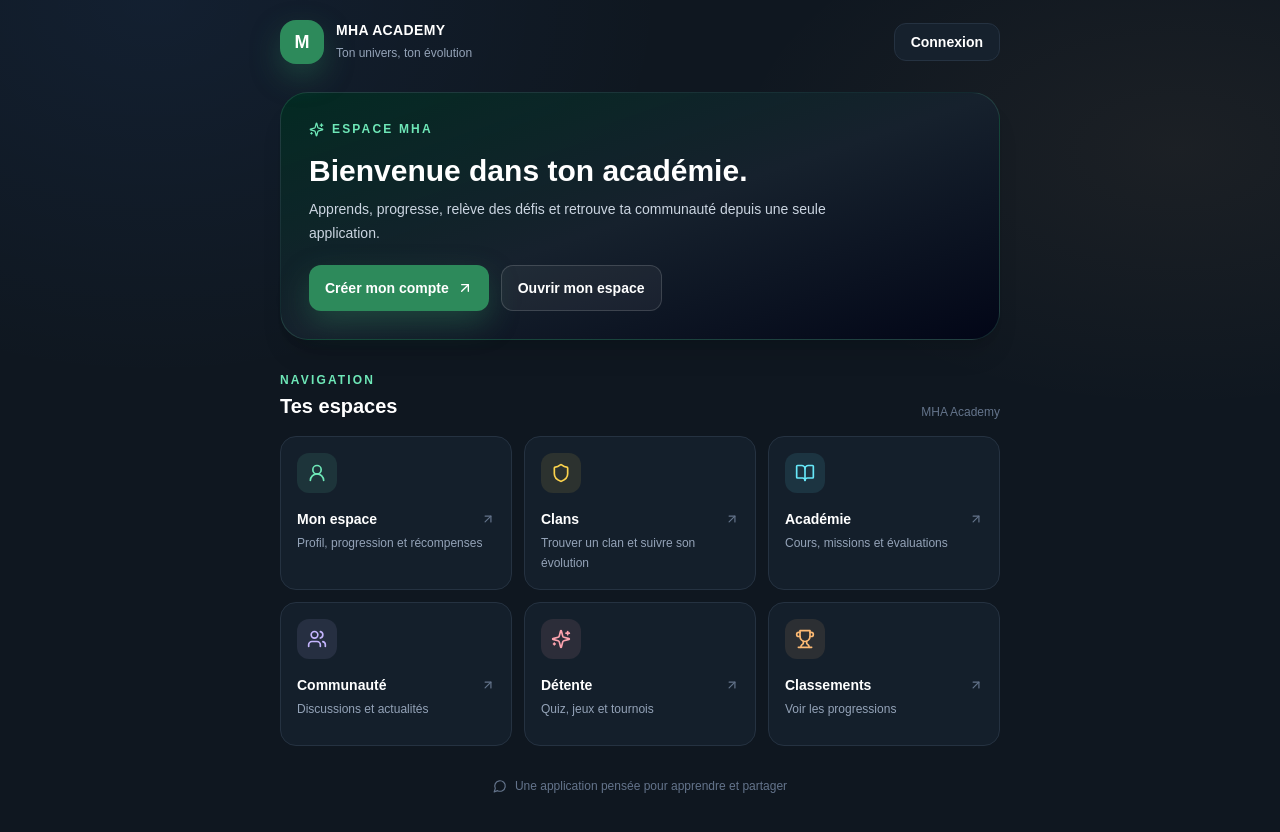
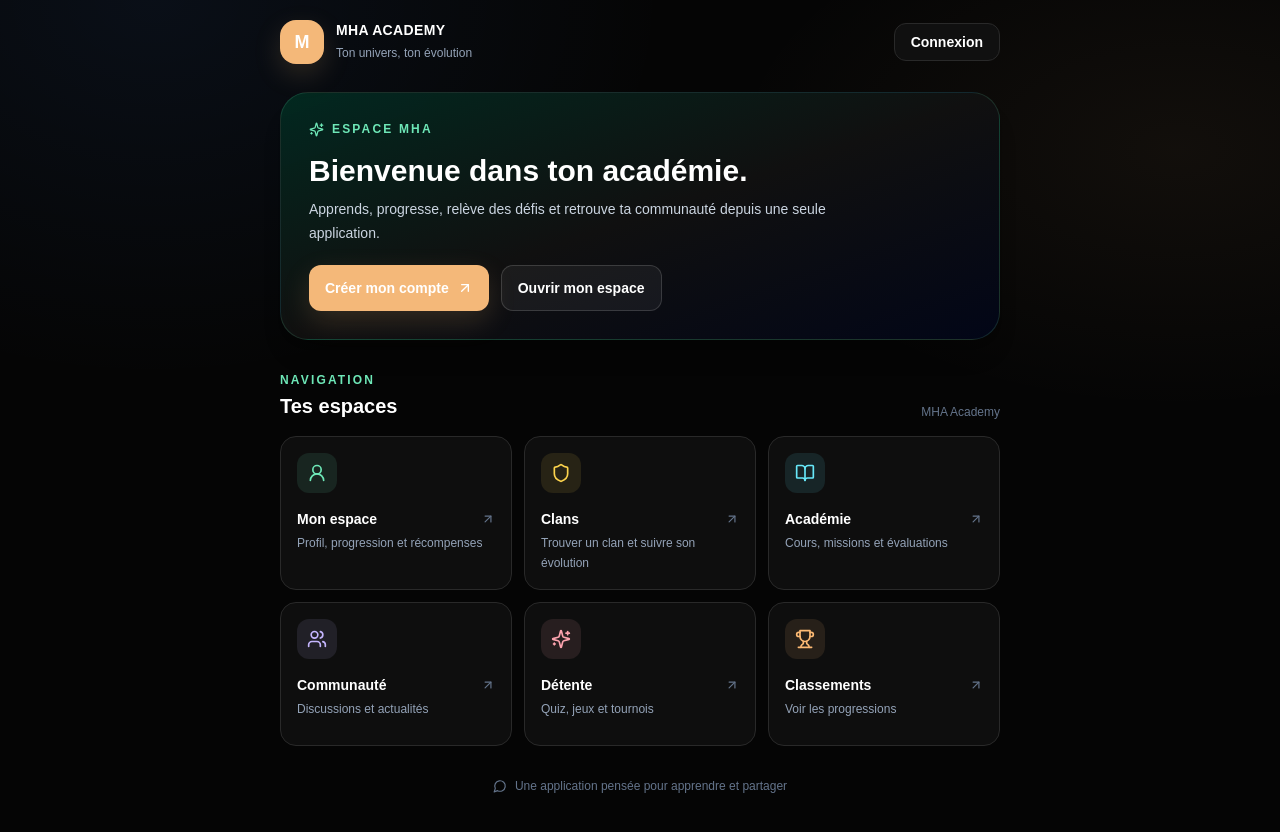
Before and after one commit to spidnes-wrl/mha-academy, a Next.js app: page / in a window 1280 px wide. Built offline with nearby package versions, Linux system fonts and the light colour scheme.

Commit message:
Set MHA black apricot blue color system

```diff
--- a/tailwind.config.ts
+++ b/tailwind.config.ts
@@ -1,31 +1,7 @@
 import type { Config } from 'tailwindcss';
-
 const config: Config = {
-  content: [
-    './src/pages/**/*.{js,ts,jsx,tsx,mdx}',
-    './src/components/**/*.{js,ts,jsx,tsx,mdx}',
-    './src/app/**/*.{js,ts,jsx,tsx,mdx}',
-  ],
-  theme: {
-    extend: {
-      colors: {
-        primaryDark: '#102d1f',
-        primaryGreen: '#2d8a5b',
-        primaryLight: '#53a97d',
-        accentApricot: '#f4ad5a',
-        neutralBg: '#0f1720',
-        neutralCard: '#16212d',
-        neutralBorder: '#253241',
-      },
-      boxShadow: {
-        glow: '0 12px 30px rgba(45, 138, 91, 0.35)',
-      },
-      backgroundImage: {
-        hero: 'radial-gradient(circle at top, rgba(83,169,125,0.18), transparent 55%)',
-      },
-    },
-  },
-  plugins: [],
+ content:['./src/pages/**/*.{js,ts,jsx,tsx,mdx}','./src/components/**/*.{js,ts,jsx,tsx,mdx}','./src/app/**/*.{js,ts,jsx,tsx,mdx}'],
+ theme:{extend:{colors:{primaryDark:'#050505',primaryGreen:'#f4b879',primaryLight:'#ffd09d',accentApricot:'#f4b879',primaryBlue:'#438bff',warningRed:'#ef5555',notificationGray:'#8b9099',neutralBg:'#050505',neutralCard:'#101010',neutralBorder:'#292929'},boxShadow:{glow:'0 10px 28px rgba(244,184,121,.16)'},backgroundImage:{hero:'radial-gradient(circle at top left, rgba(67,139,255,.13), transparent 55%), radial-gradient(circle at bottom right, rgba(244,184,121,.10), transparent 48%)'}}},
+ plugins:[]
 };
-
 export default config;
```
